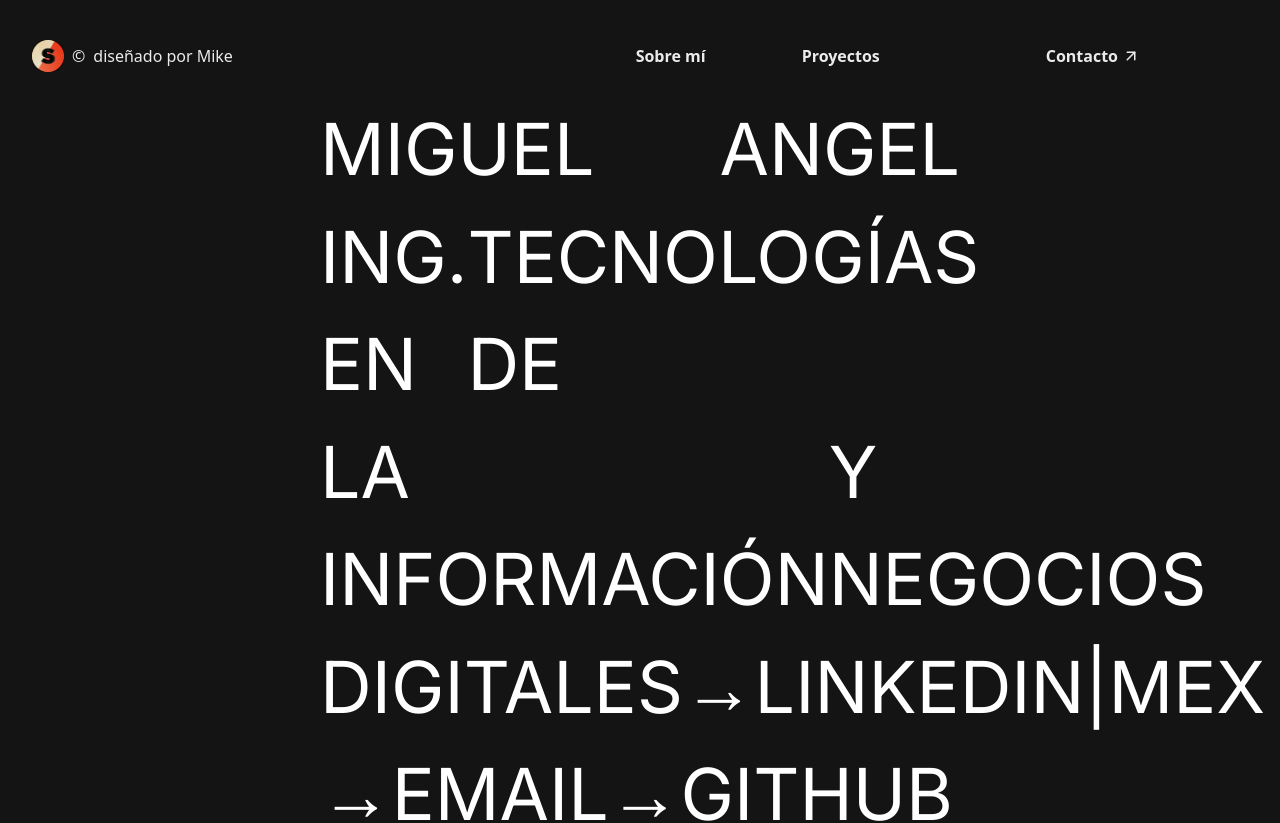
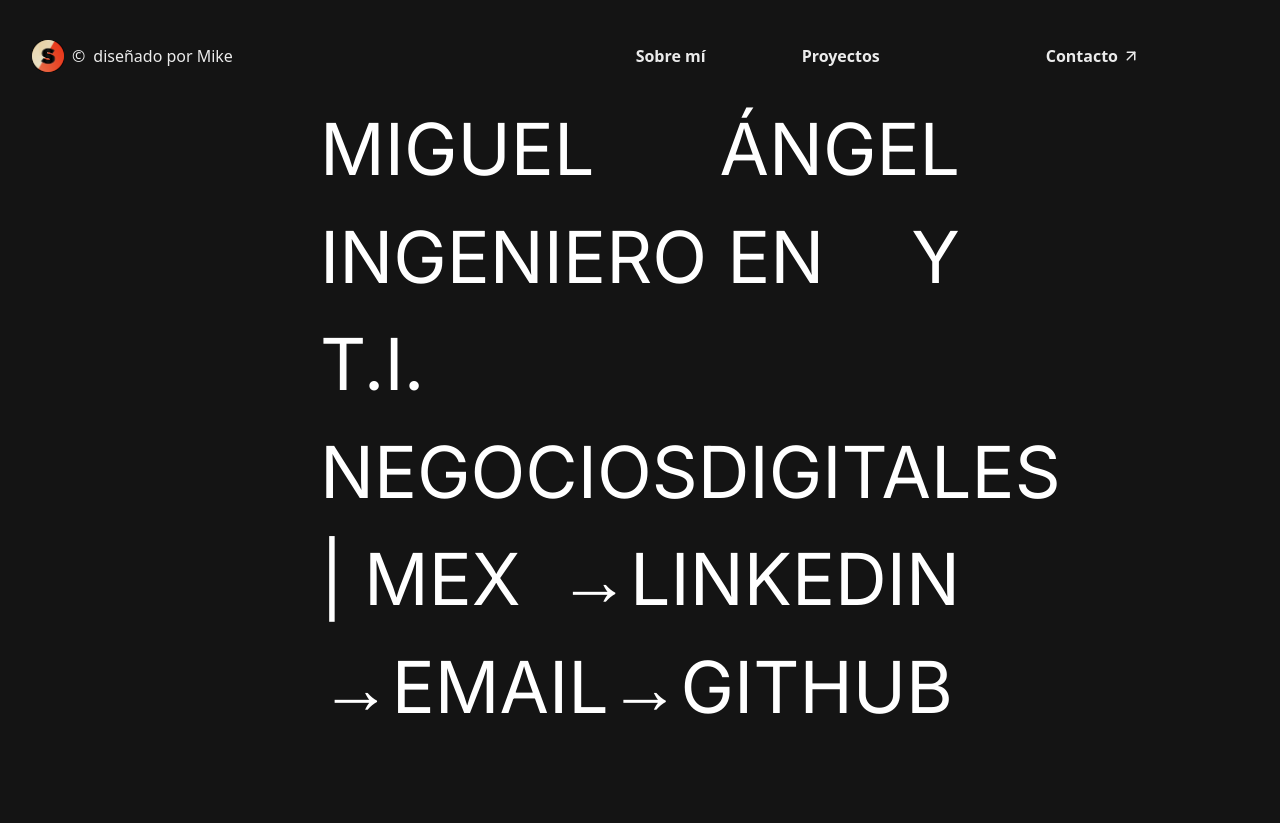
Before and after one commit to mikesspinosa/portfolio, a Next.js app: page /contact in a window 1280 px wide. Shown: the top 823 px of the page. Built offline with nearby package versions, Linux system fonts and the light colour scheme.

Commit message:
refactor: Adjust layout and text on contact page

```diff
--- a/src/app/contact/page.tsx
+++ b/src/app/contact/page.tsx
@@ -40,21 +40,21 @@ export default function Contact() {
         <div className="p-12 xs:w-1/2 xs:p-0">
           <div className="flex justify-between uppercase">
             <p className="m-0">Miguel</p>
-            <p className="m-0">Angel</p>
+            <p className="m-0">Ángel</p>
           </div>
           <div className="flex justify-between uppercase">
-            <p className="m-0">Ing. en</p>
-            <p className="m-0">Tecnologías de</p>
+            <p className="m-0">Ingeniero en T.I.</p>
+            <p className="m-0">y</p>
           </div>
           <div className="flex justify-between uppercase">
-            <p className="m-0">la Información</p>
-            <p className="m-0">y Negocios</p>
+            <p className="m-0">Negocios</p>
+            <p className="m-0">Digitales</p>
           </div>
           <div className="flex justify-between uppercase">
-            <p className="m-0">Digitales</p>
+            <p className="m-0">| MEX</p>
             <Link href={'https://www.linkedin.com/in/miguel-angel-espinosa-de-los-monteros-283bb930b/'}>
               <TextDisperse setBackground={setBackground}>
-                <p>→LinkedIn | MEX</p>
+                <p>→LinkedIn</p>
               </TextDisperse>
             </Link>
           </div>
```
